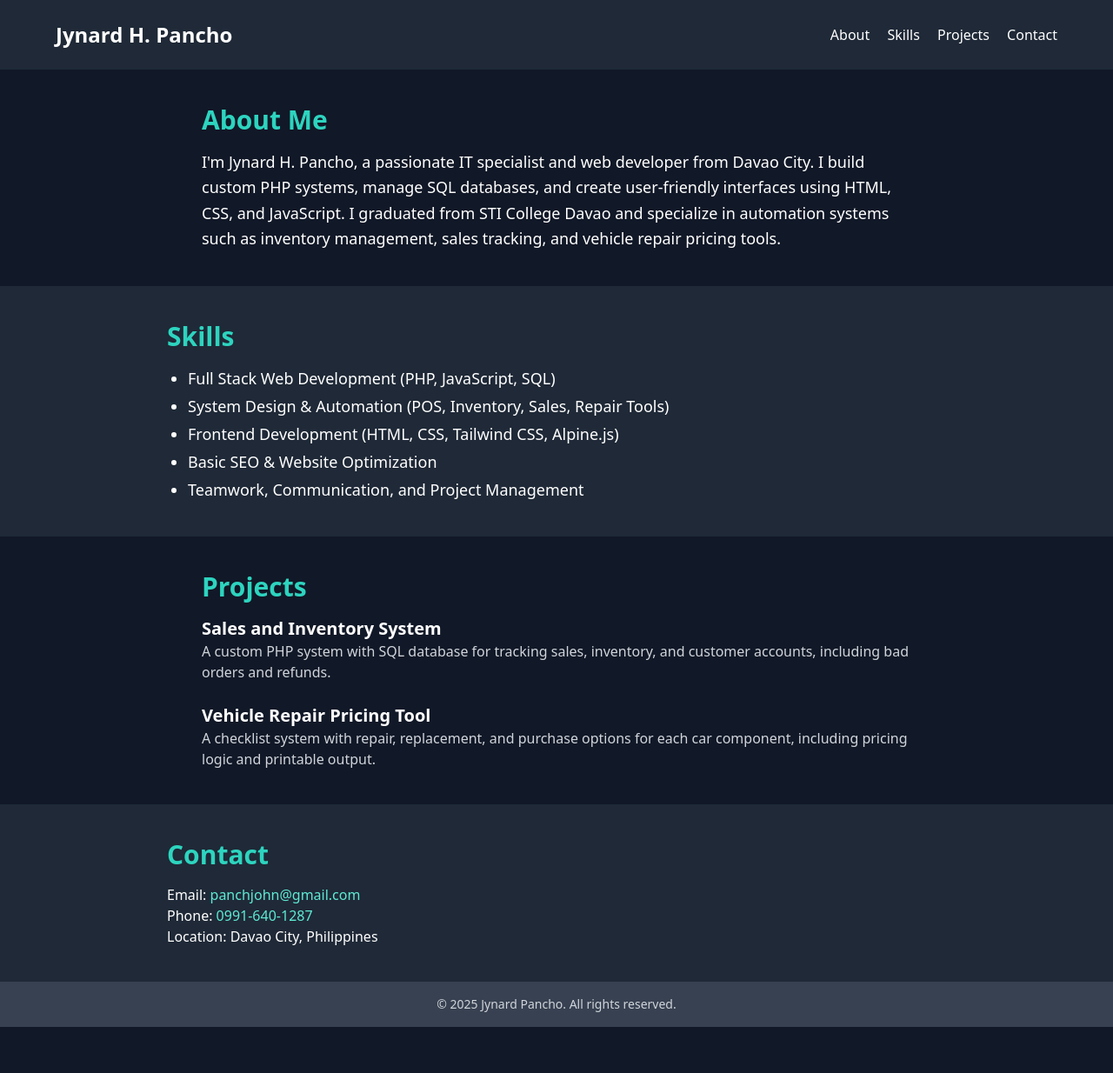
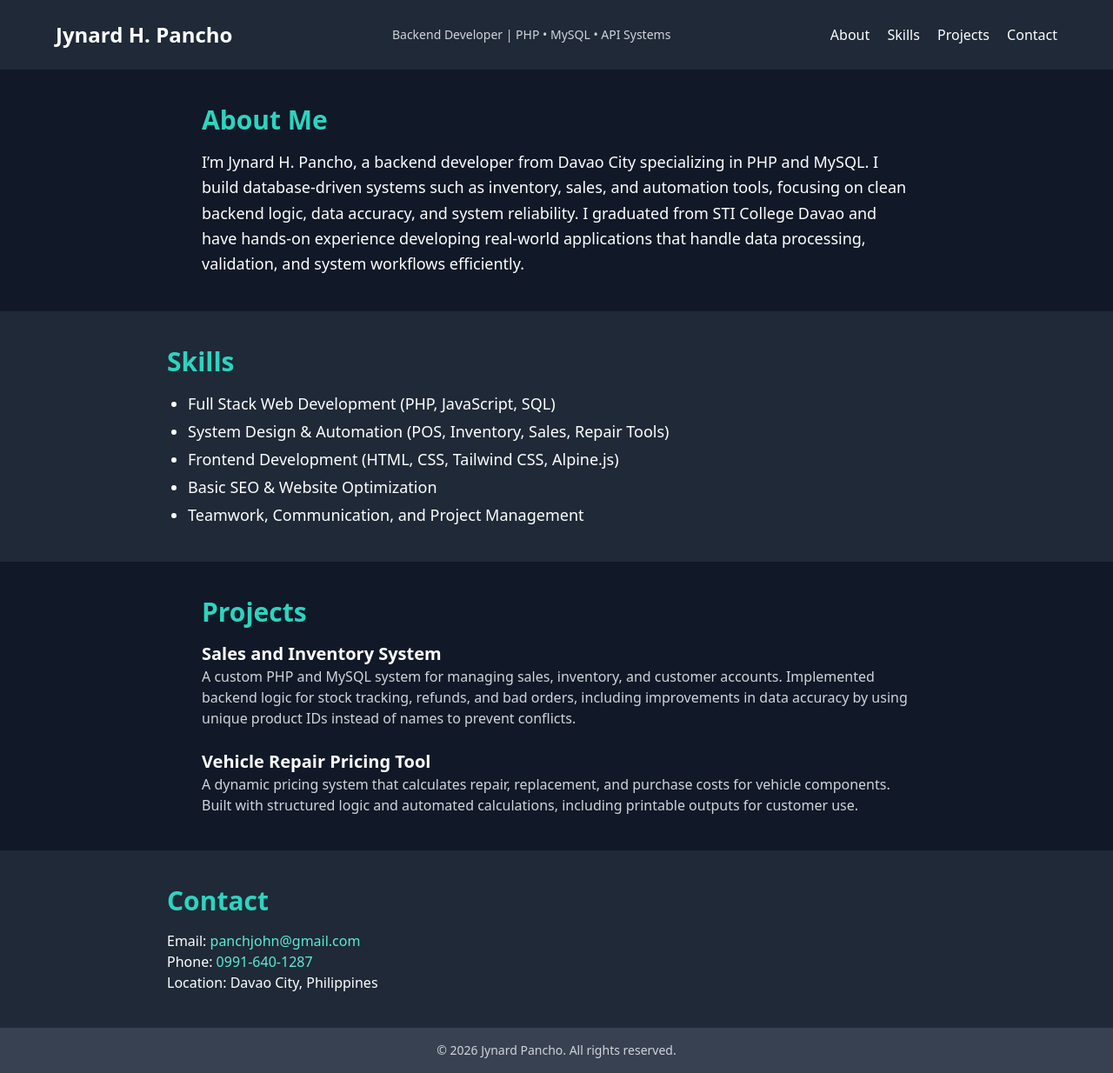
Before and after one commit to PanchoDavao/portfolio, a plain HTML site: page index.html in a window 1280 px wide. Shown: the whole page at 87% size. Before the commit the page ends 1181 px from the top, so only its background shows below. Drawn offline with nearby package versions, Linux system fonts and the light colour scheme.

Commit message:
Revise index.html content and structure
Updated the content and structure of the index.html file, including changes to the About section, project descriptions, and footer year.

```diff
--- a/index.html
+++ b/index.html
@@ -12,6 +12,7 @@
   <header class="bg-gray-800 p-6">
     <div class="max-w-6xl mx-auto flex justify-between items-center">
       <h1 class="text-2xl font-bold">Jynard H. Pancho</h1>
+      <p class="text-gray-300 text-sm">Backend Developer | PHP • MySQL • API Systems</p>
       <nav class="space-x-4">
         <a href="#about" class="hover:text-teal-400">About</a>
         <a href="#skills" class="hover:text-teal-400">Skills</a>
@@ -24,10 +25,11 @@
   <!-- About -->
   <section id="about" class="p-10 max-w-4xl mx-auto">
     <h2 class="text-3xl font-semibold mb-4 text-teal-400">About Me</h2>
-    <p class="text-lg leading-relaxed">
-      I'm Jynard H. Pancho, a passionate IT specialist and web developer from Davao City. I build custom PHP systems, manage SQL databases, and create user-friendly interfaces using HTML, CSS, and JavaScript.
-      I graduated from STI College Davao and specialize in automation systems such as inventory management, sales tracking, and vehicle repair pricing tools.
-    </p>
+<p class="text-lg leading-relaxed">
+I’m Jynard H. Pancho, a backend developer from Davao City specializing in PHP and MySQL. I build database-driven systems such as inventory, sales, and automation tools, focusing on clean backend logic, data accuracy, and system reliability.
+
+I graduated from STI College Davao and have hands-on experience developing real-world applications that handle data processing, validation, and system workflows efficiently.
+</p>
   </section>
 
   <!-- Skills -->
@@ -51,13 +53,16 @@
       <div>
         <h3 class="text-xl font-bold">Sales and Inventory System</h3>
         <p class="text-gray-300">
-          A custom PHP system with SQL database for tracking sales, inventory, and customer accounts, including bad orders and refunds.
+         A custom PHP and MySQL system for managing sales, inventory, and customer accounts.
+          Implemented backend logic for stock tracking, refunds, and bad orders,
+          including improvements in data accuracy by using unique product IDs instead of names to prevent conflicts.
         </p>
       </div>
       <div>
         <h3 class="text-xl font-bold">Vehicle Repair Pricing Tool</h3>
         <p class="text-gray-300">
-          A checklist system with repair, replacement, and purchase options for each car component, including pricing logic and printable output.
+        A dynamic pricing system that calculates repair, replacement, and purchase costs for vehicle components.
+          Built with structured logic and automated calculations, including printable outputs for customer use.
         </p>
       </div>
     </div>
@@ -74,7 +79,7 @@
   </section>
 
   <footer class="text-center p-4 bg-gray-700 text-sm text-gray-300">
-    © 2025 Jynard Pancho. All rights reserved.
+    © 2026 Jynard Pancho. All rights reserved.
   </footer>
 
 </body>
```
